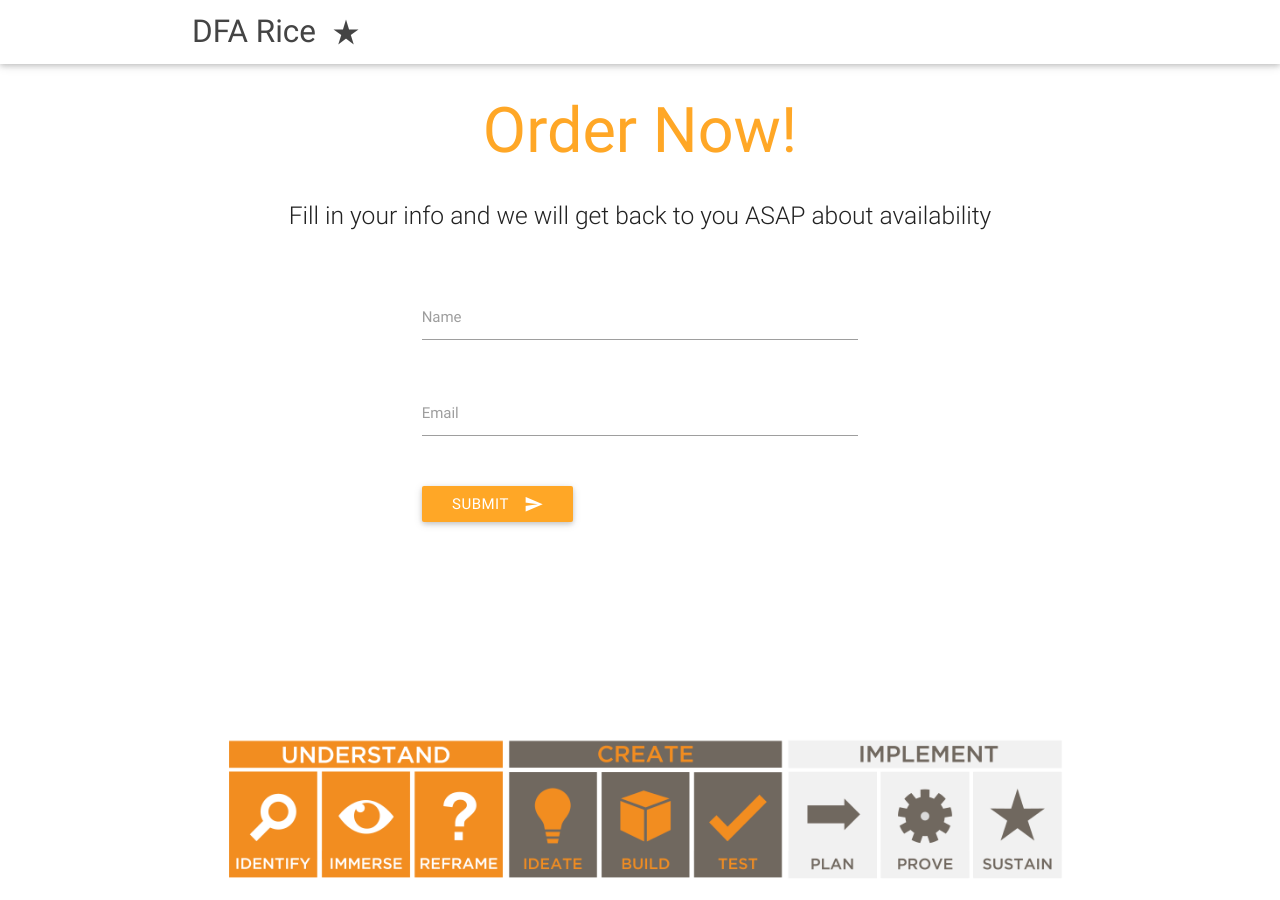
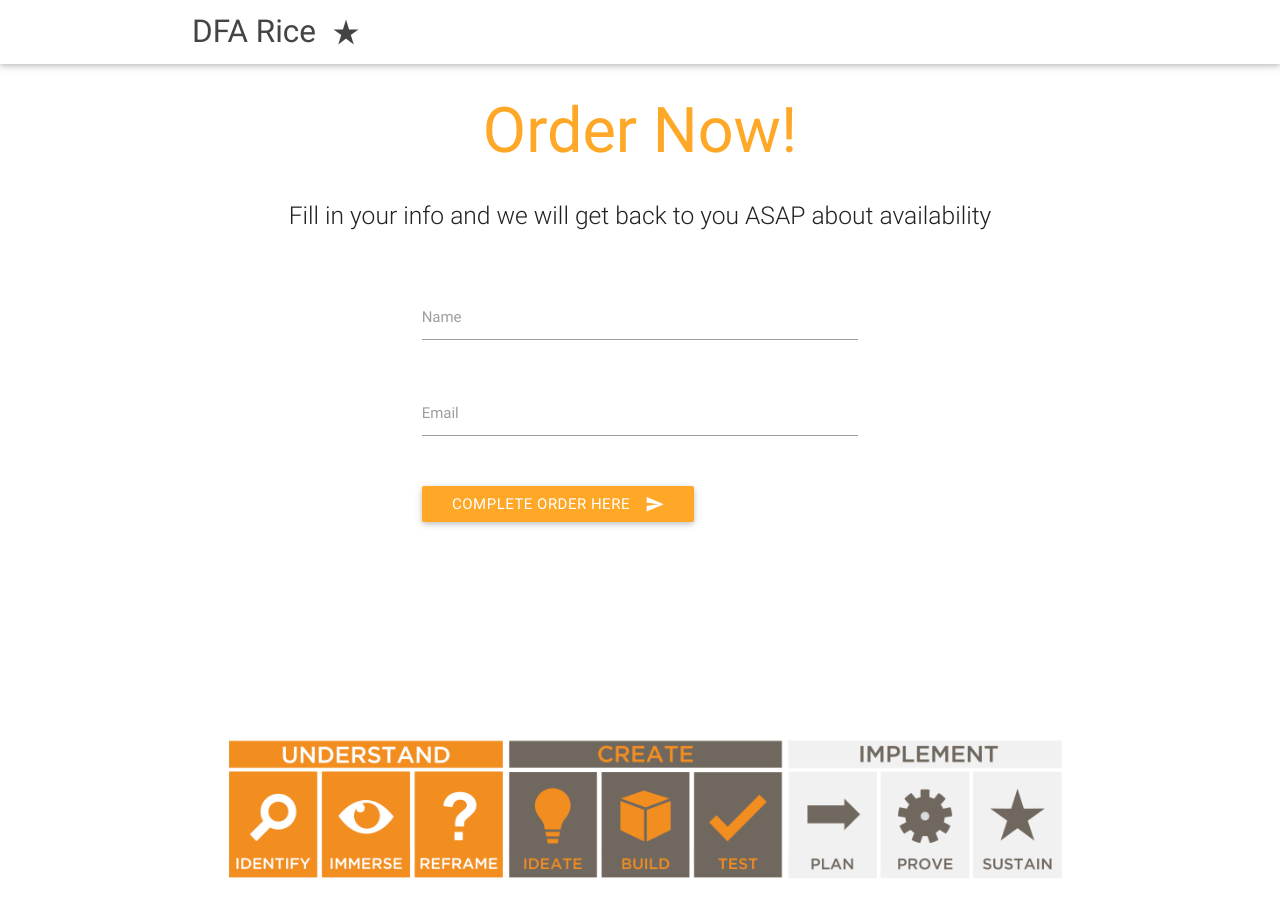
Before and after one commit to dfarice/notebook, a Jekyll site: the page built from order.html, in a window 1280 px wide and 900 px high. Built offline with Jekyll 4.4.1, drawn with Linux system fonts in a browser that asks for light colours; nearby versions of some CDN libraries.

Commit message:
attempt #1 at creating button link
tryin to link submit button to google form

```diff
--- a/order.html
+++ b/order.html
@@ -36,9 +36,10 @@ layout: default
 
     <div class="row">
       <div class="input-field col s6 offset-s3">
-        <button class="btn waves-effect waves-light orange lighten-1" type="submit" name="action">Submit
-          <i class="material-icons right">send</i>
-        </button>
+          <button class="btn waves-effect waves-light orange lighten-1" type="submit" name="action" href="https://docs.google.com/a/designforamerica.com/forms/d/1igt684fV-B2b_L5Eq2pzVjXor7Pid45x-qtKZ_5LHtQ/viewform?usp=send_form">
+              Complete Order Here
+              <i class="material-icons right">send</i>
+          </button>
       </div>
     </div>
   </form>
```
